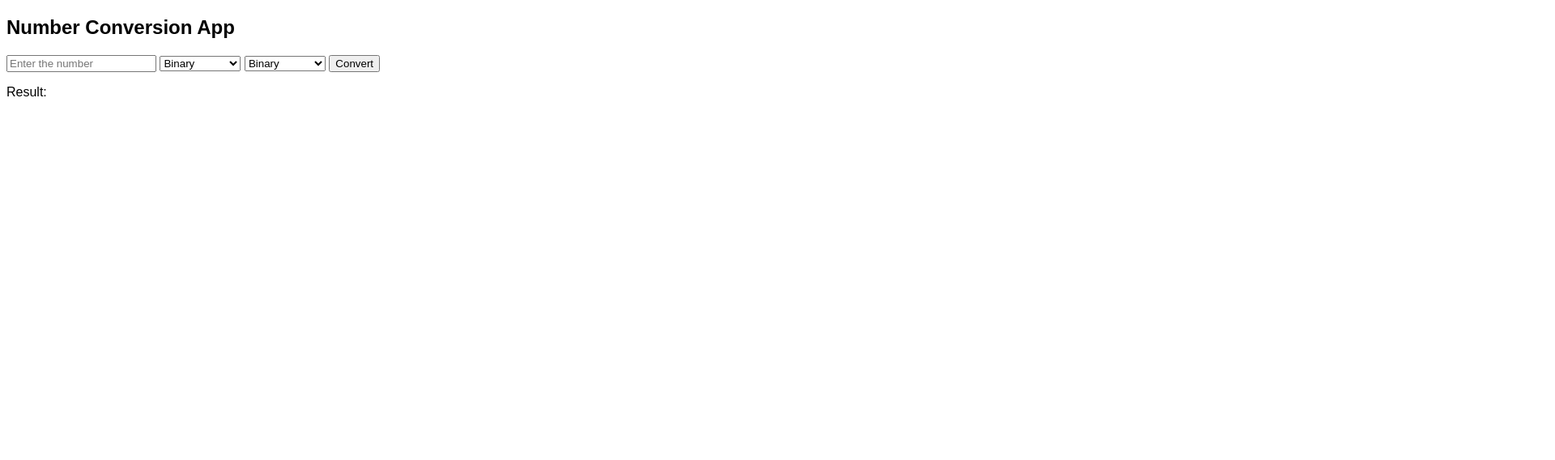
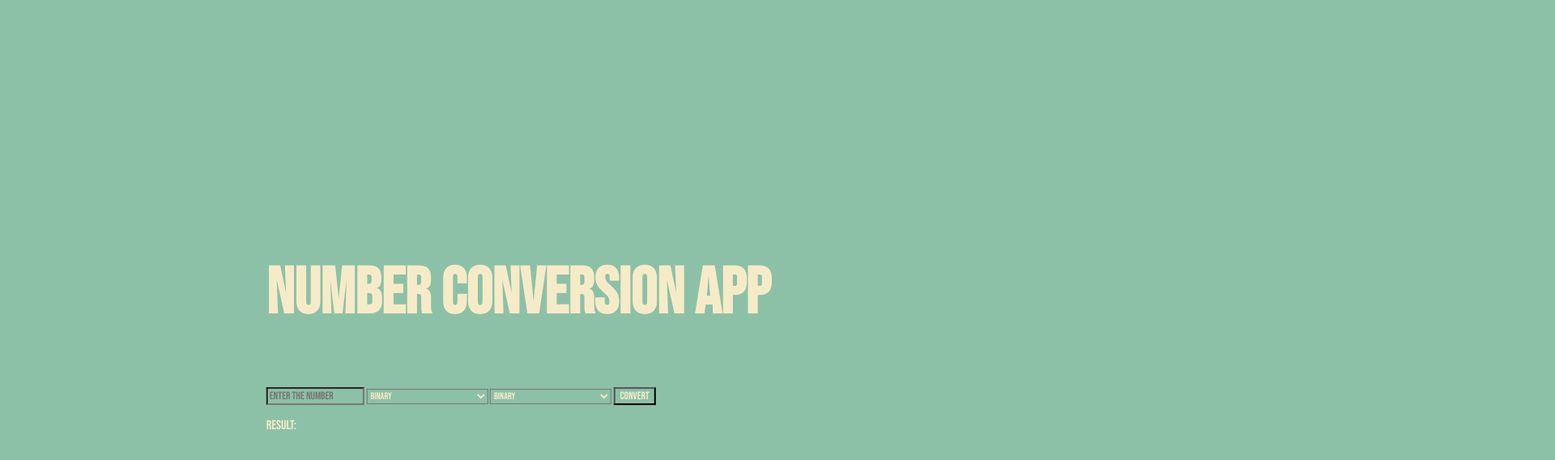
Before and after one commit to aaravzer/aaravzer.github.com, a plain HTML site: page index.html in a window 1280 px wide. Shown: the top 568 px of the page at 81% size, 1920 px wide, since content can reach past the window. Drawn offline with Linux system fonts and the light colour scheme.

Commit message:
Update index.html

```diff
--- a/index.html
+++ b/index.html
@@ -1,10 +1,30 @@
 <!DOCTYPE html>
 <html>
   <head>
-
+      <link rel="preconnect" href="https://fonts.googleapis.com"><link rel="preconnect" href="https://fonts.gstatic.com" crossorigin><link href="https://fonts.googleapis.com/css2?family=Bebas+Neue&display=swap" rel="stylesheet">
       <style type="text/css">
         * {
-          font-family: 'Seymour One', sans-serif;
+          font-family: 'Bebas Neue', cursive;
+          background-color: #8DC1A7;
+        color: #F6EBC8;
+        }
+        h2 {
+          font-size: 500%;
+          width: 1000%;
+
+        }
+        div {
+            position: absolute;
+            top: 50%;
+            left: 50%;
+            transform: translate(-50%, -50%);
+        }
+        select {
+          width: 150px;
+          font-size: 75%;
+        }
+        option {
+          font-size: 150%;
         }
       </style>
     <title>Number Conversion App</title>
@@ -34,6 +54,7 @@
     </script>
   </head>
   <body>
+    <div>
     <h2>Number Conversion App</h2>
     <input type="text" id="number" placeholder="Enter the number"/>
     <select id="from">
@@ -48,5 +69,6 @@
     </select>
     <input type="button" value="Convert" onclick="convertNumber()"/>
     <p>Result: <span id="result"></span></p>
+    </div>
   </body>
 </html>
```
